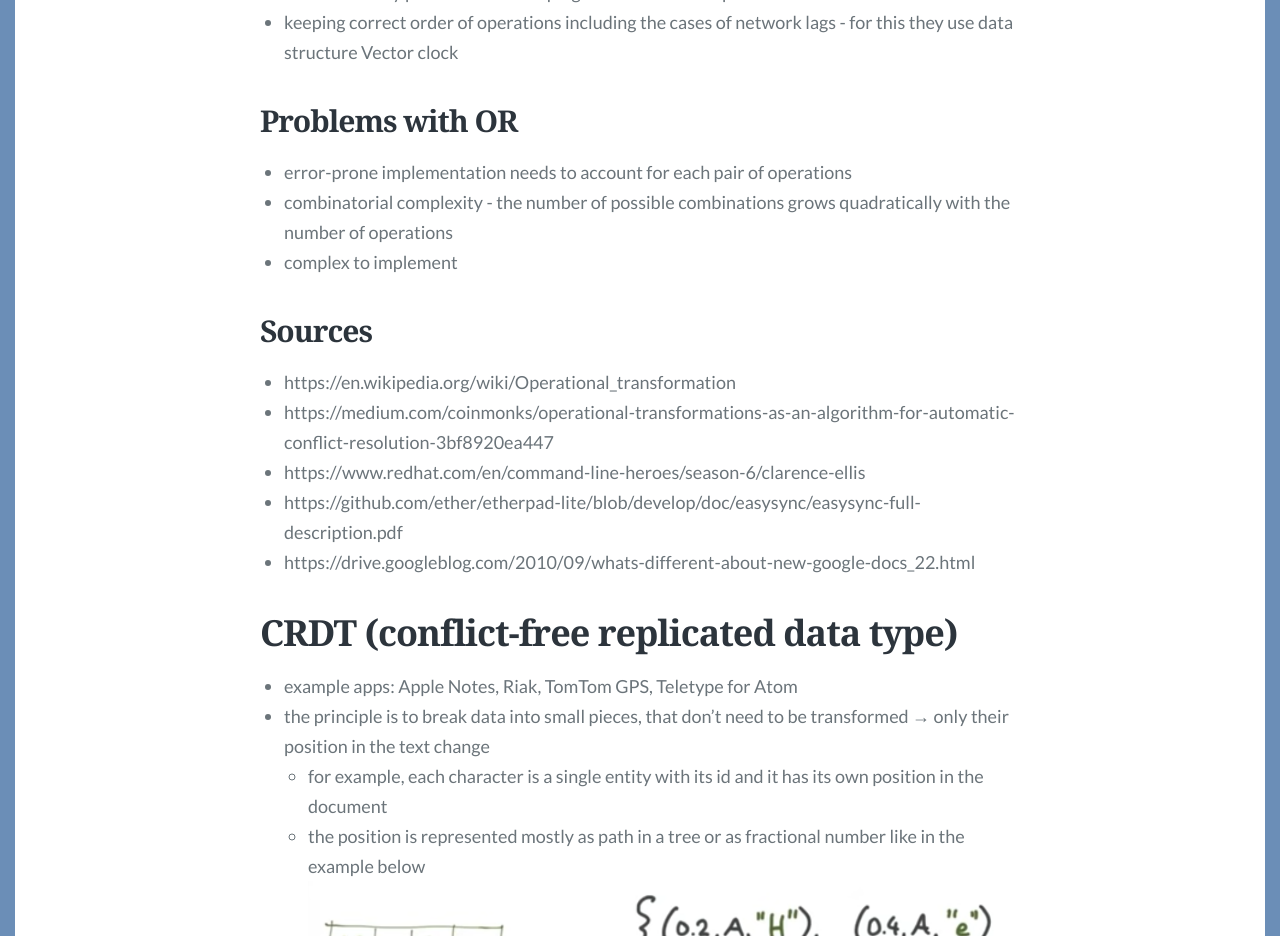
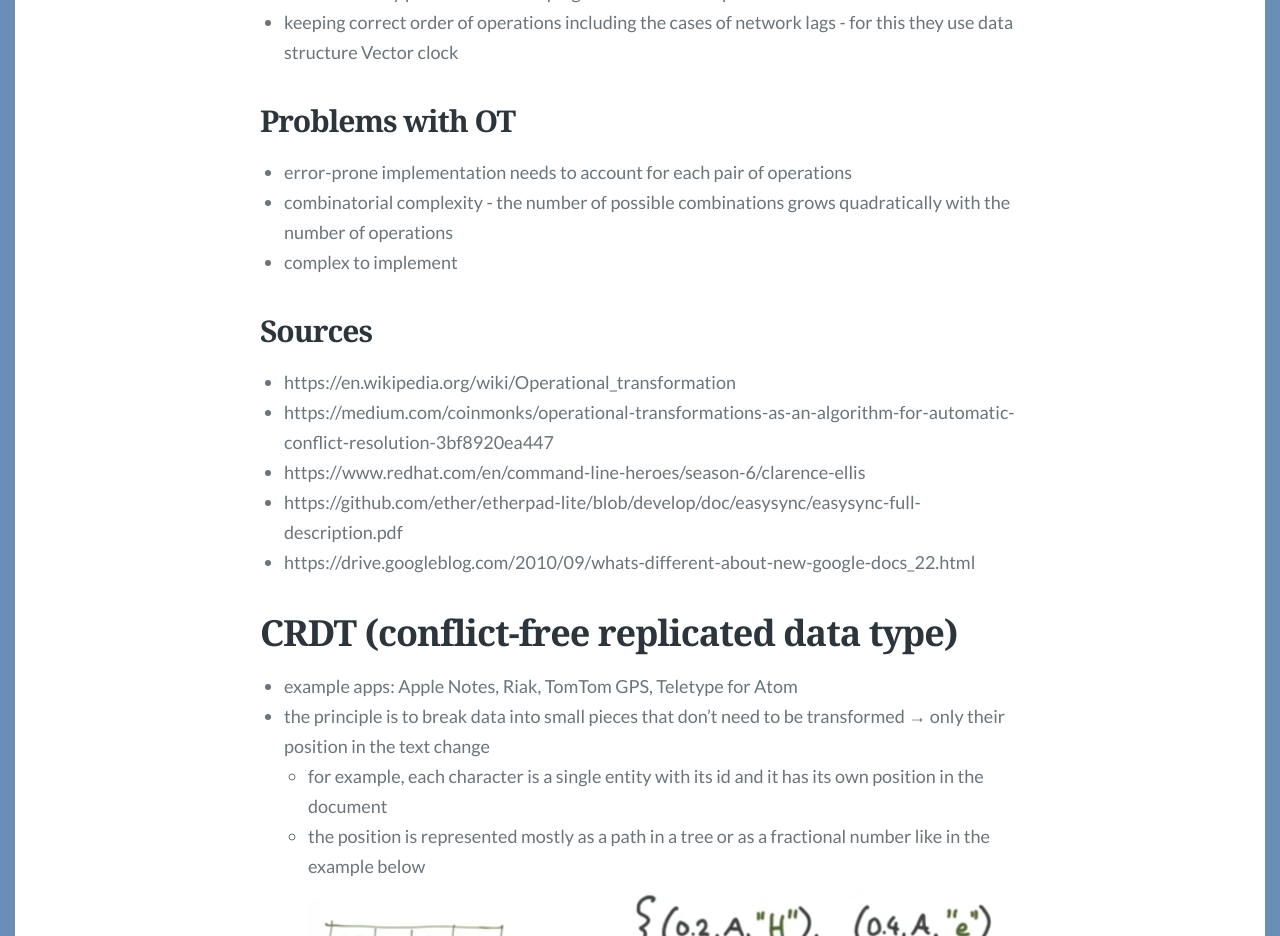
Before and after one commit to clytaemnestra/tech-blog, a Jekyll site: the page built from _posts/2024-01-05-real-time-collaboration.md, in a window 1280 px wide and 1400 px high, scrolled down 4552 px. Shown: the part 160-1096 px from the top of the window. Built offline with Jekyll 4.4.1, drawn with Linux system fonts in a browser that asks for light colours; some web fonts are replaced; some of the changed text lies outside the part shown.

Commit message:
Grammar adjustments.

```diff
--- a/_posts/2024-01-05-real-time-collaboration.md
+++ b/_posts/2024-01-05-real-time-collaboration.md
@@ -26,7 +26,7 @@
         → the result should be The quick **brown dog,** but the server was mostly merging it into The quick **brown fox** dog or The quick **brown** dog or The quick **brown** dog **fox**
 
 ### Current version
-- the document is stored as sequence of operations and they are applied in order
+- the document is stored as a sequence of operations and they are applied in order
 - the main principle of collaboration in this version is Operational Transformation
     - each change is represented as an operation
     - to handle concurrent operations, the transform function which takes two operations and computes a new one is used
@@ -67,7 +67,7 @@
 
 ## Etherpad (collaborative online text editor)
 - also uses OT technique, but a slightly different one
-- it sends changes to the server as changeset in the format (p1 -> p2)[c_1, c_2, …], where
+- it sends changes to the server as a changeset in the format (p1 -> p2)[c_1, c_2, …], where
     - p1 — length of the document before the change
     - p2 — length of the document after the change
     - c_i — definition if the document:if c_i — number or range of numbers then it means indices of *retained* character, orif c_i — character or string then it means insertion
@@ -85,7 +85,7 @@
         - causality preservation - keeping correct order of operations
 - keeping correct order of operations including the cases of network lags - for this they use data structure Vector clock
 
-## Problems with OR
+## Problems with OT
 - error-prone implementation needs to account for each pair of operations
 - combinatorial complexity - the number of possible combinations grows quadratically with the number of operations
 - complex to implement
@@ -100,9 +100,9 @@
 
 # CRDT (conflict-free replicated data type)
 - example apps: Apple Notes, Riak, TomTom GPS, Teletype for Atom
-- the principle is to break data into small pieces, that don’t need to be transformed → only their position in the text change
+- the principle is to break data into small pieces that don’t need to be transformed → only their position in the text change
     - for example, each character is a single entity with its id and it has its own position in the document
-    - the position is represented mostly as path in a tree or as fractional number like in the example below
+    - the position is represented mostly as a path in a tree or as a fractional number like in the example below
     <img src="./images/posts/rtc3.png" alt="CRDT representation" style="max-width: 100%; max-height: 100%; display: block;">
 - supports collaboration on only two main types of data:
     - plain text
@@ -183,7 +183,7 @@
     - if text value is B and one user changes it to AB and another one to BC the end result will be either AB or BC, but not ABC
     - animation: https://cdn.sanity.io/files/599r6htc/localized/e8b3d7dd4745e9fec062586d91f3eba62c2052be.mp4
 - if an object is deleted by one user, it’s properties are not stored on the server but inside the undo buffer of the client that performed the delete
-- parent-child relationship is stored as link to the parent as a property on the child, which solves an issue when one object is moved by one user and its color is changed by another
+- parent-child relationship is stored as a link to the parent as a property on the child, which solves an issue when one object is moved by one user and its color is changed by another
 - if parent property updates would cause a cycle, servers reject the update
     - in this case objects are temporarily removed from the tree until the server rejects the client’s change and the object is reparented where it belongs
     - animation: https://cdn.sanity.io/files/599r6htc/localized/280f28f6e620d747f00ef024058310d07e151eff.mp4
```
Also changed, not shown: other parts of _posts/2024-01-05-real-time-collaboration.md (+1 -1 lines).
